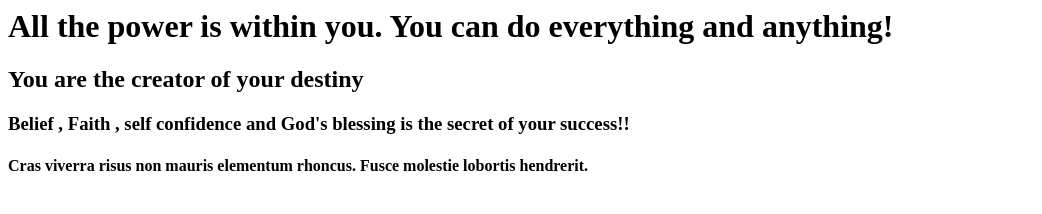
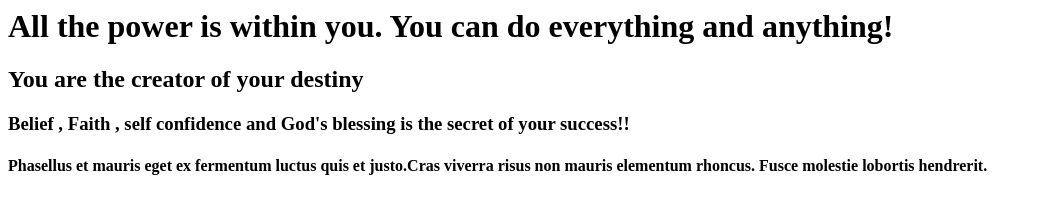
Before and after one commit to shaillenkumar/firstgitrepo, a plain HTML site: page index.html in a window 1280 px wide. Shown: the whole page, without its empty margins (0-1042 px from the left). Drawn offline with Linux system fonts and the light colour scheme.

Commit message:
Update index.html

```diff
--- a/index.html
+++ b/index.html
@@ -5,7 +5,7 @@
 <h1>All the power is within you. You can do everything and anything!</h1>
 <h2> You are the creator of your destiny </h2>
 <h3>Belief , Faith , self confidence and God's blessing is the secret of your success!!</h3>
-<h4>Cras viverra risus non mauris elementum rhoncus. Fusce molestie lobortis hendrerit.</h4>
+<h4>Phasellus et mauris eget ex fermentum luctus quis et justo.Cras viverra risus non mauris elementum rhoncus. Fusce molestie lobortis hendrerit.</h4>
 
 
 </body>
```
